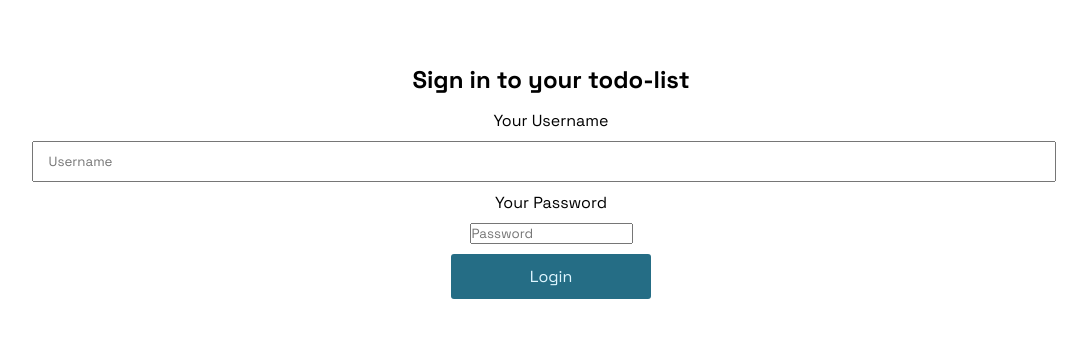
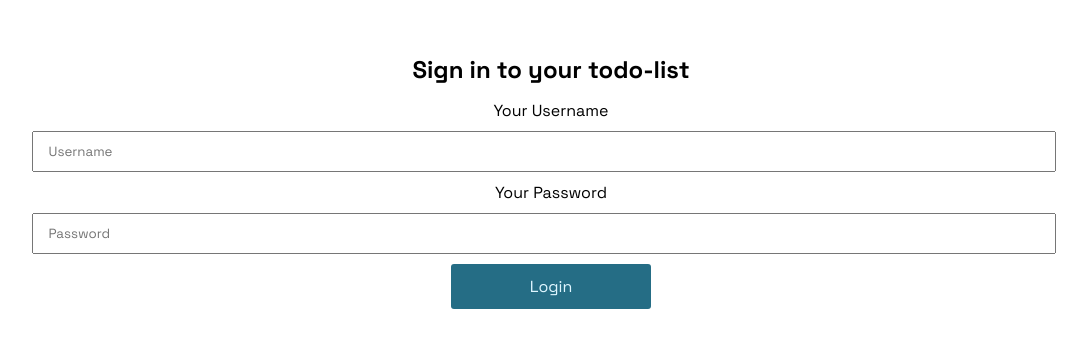
Before and after one commit to danninon/todo-list-frontend, a React (Vite) app: page / in a window 1280 px wide. Shown: the part 214-562 px from the top of the page, without its empty margins (89-1176 px from the left). Built offline with nearby package versions, Linux system fonts and the light colour scheme.

Commit message:
added classname to password field

```diff
--- a/src/components/Login.tsx
+++ b/src/components/Login.tsx
@@ -7,6 +7,7 @@ const Login = ({ onLoginSuccess }: { onLoginSuccess: (token: string) => void })
     const [error, setError] = useState(""); // To store any error messages
     // const navigate = useNavigate();
 
+    // @ts-ignore
     const handleLogin = async (e) => {
         e.preventDefault();
 
@@ -21,10 +22,6 @@ const Login = ({ onLoginSuccess }: { onLoginSuccess: (token: string) => void })
             if (response.ok) {
                 // Save the token and username to local storage
                 onLoginSuccess(data.token); // Pass the token back to the parent
-                // localStorage.setItem("token", data.token);
-                // localStorage.setItem("_username", username);
-                // Navigate to the app
-                // navigate("/app");
             } else {
                 setError(data.error || "Login failed. Please try again.");
             }
@@ -50,6 +47,7 @@ const Login = ({ onLoginSuccess }: { onLoginSuccess: (token: string) => void })
                     type="password"
                     placeholder="Password"
                     value={password}
+                    className="input"
                     onChange={(e) => setPassword(e.target.value)}
                     required
                 />
--- a/src/components/Main.tsx
+++ b/src/components/Main.tsx
@@ -13,6 +13,7 @@ function Main({token}: { token: string }) {
 
     const isTokenExpired = (token: string): boolean => {
         const decoded: { exp: number } = jwtDecode(token);
+        console.log("decoded: ", decoded);
         const currentTime = Math.floor(Date.now() / 1000);
         return decoded.exp < currentTime;
     };
@@ -116,7 +117,7 @@ function Main({token}: { token: string }) {
 
             socket.on("todos", async (xmlData: string) => {
                 try {
-                    console.log("Received XML data:", xmlData);
+                    console.log("Received XML db:", xmlData);
 
                     console.log(xmlData);
                     if (xmlData === emptyTodosList) {
```
Also changed, not shown: 1 other file (tests, documents, lock files or other folders).
